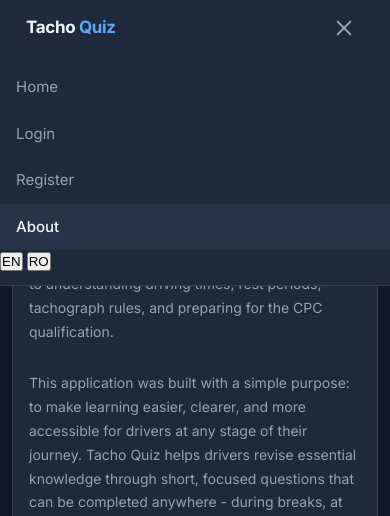
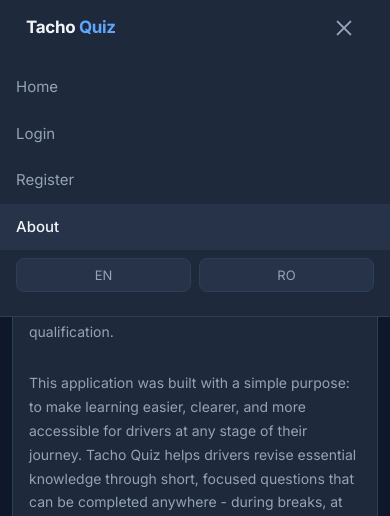
Before and after one commit to 11florin/tachoquiz-backend-django, a Django app: page /about/ in a window 390 px wide, after a click that opens the changed part. Shown: the top 516 px of the page. Run offline with Django 5.2, Linux system fonts and the light colour scheme; some libraries are stand-ins or nearby versions.

Commit message:
Add responsive language selector

```diff
--- a/quiz/static/quiz/css/style.css
+++ b/quiz/static/quiz/css/style.css
@@ -180,7 +180,7 @@
   z-index: 99;
 }
 #nav-menu.open {
-  max-height: 320px;
+  max-height: 520px;
   opacity: 1;
 }
 #nav-menu ul {
@@ -208,6 +208,32 @@
   color: var(--color-text);
   font-weight: 500;
   background: var(--color-surface-raised);
+}
+
+.language-selector {
+  padding: 8px 16px 12px;
+}
+
+.language-selector form {
+  display: flex;
+  gap: 8px;
+}
+
+.language-btn {
+  flex: 1;
+  padding: 8px 12px;
+  border: 1px solid var(--color-border);
+  border-radius: var(--radius);
+  background: var(--color-surface-raised);
+  color: var(--color-text-muted);
+  font-family: var(--font);
+  font-size: 13px;
+  cursor: pointer;
+}
+
+.language-btn:hover {
+  color: var(--color-text);
+  border-color: var(--color-primary);
 }
 
 /* navbar Tablet and  > */
@@ -246,6 +272,20 @@
   #nav-menu ul li a:hover,
   #nav-menu ul li a.active {
     background: transparent;
+  }
+  .language-selector {
+    padding: 0;
+  }
+
+.language-selector form {
+    display: flex;
+    gap: 6px;
+  }
+
+.language-btn {
+    flex: none;
+    padding: 4px 8px;
+    font-size: 12px;
   }
 }
 
```
